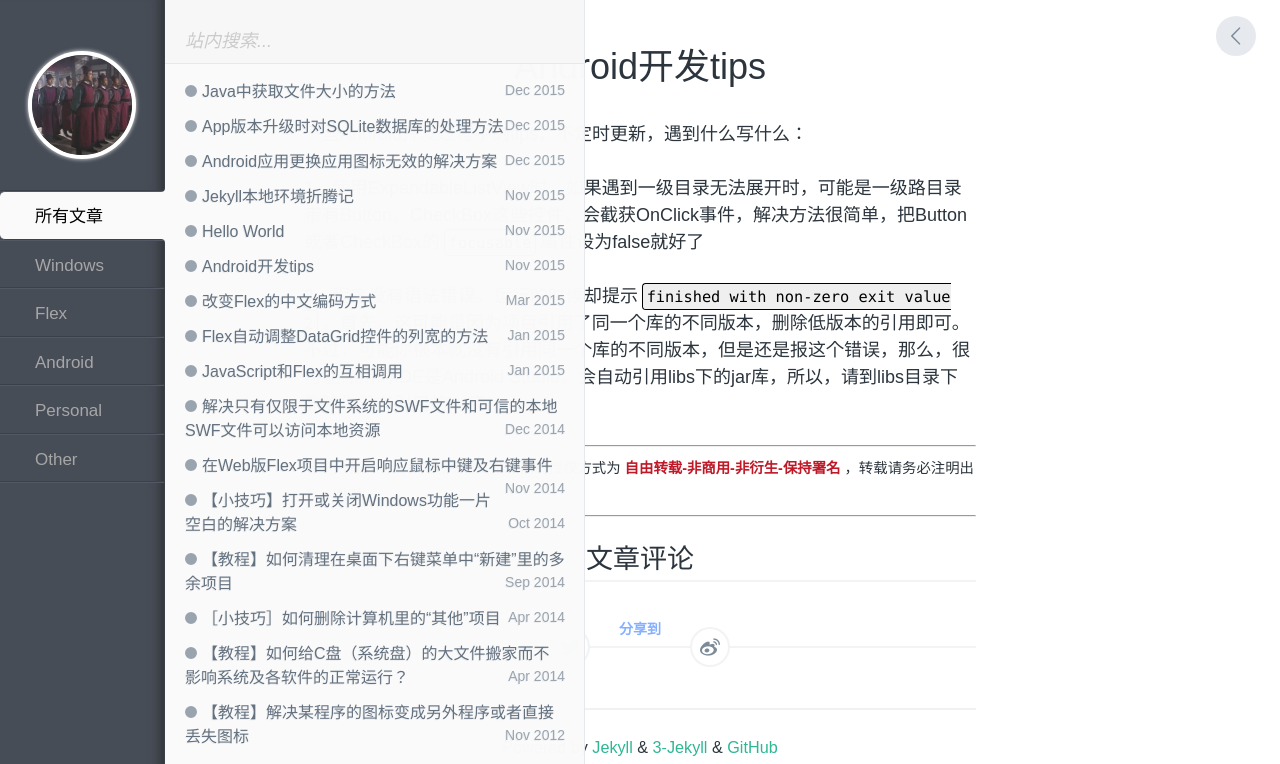
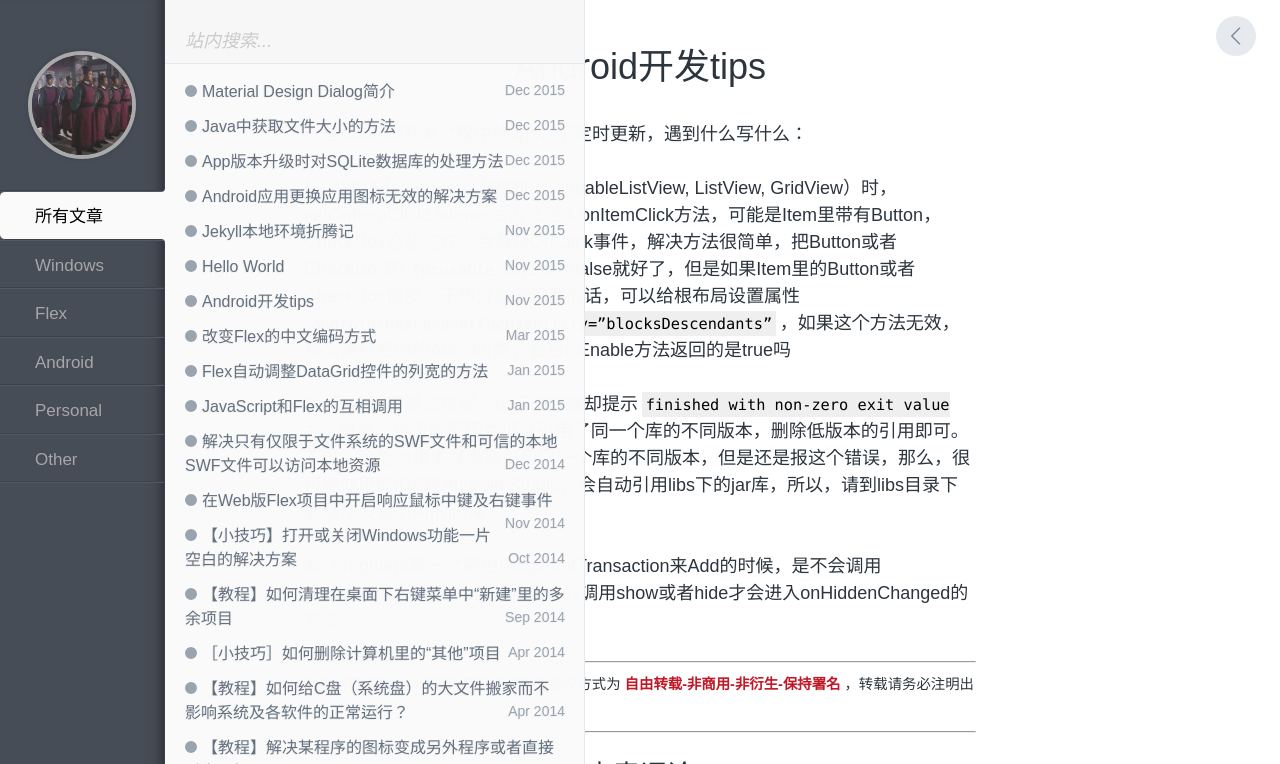
Before and after one commit to celerysoft/celerysoft.github.io, a Jekyll site: the page built from _posts/Android/2015-11-06-Android开发tips.md, in a window 1280 px wide, cut to the strip 0-764 px from the top of the page. Built offline with Jekyll 4.4.1, drawn with Linux system fonts in a browser that asks for light colours; comment, search, counter and statistics services are not loaded.

Commit message:
post Material Design Dialog简介

```diff
--- a/_config.yml
+++ b/_config.yml
@@ -48,7 +48,7 @@ js: /assets/js/
 image: /assets/image/
 #js: http://7xpapo.com1.z0.glb.clouddn.com/image/
 # 博文图片路径
-postimage: http://7xpapo.com1.z0.glb.clouddn.com/
+postimage: http://www.7xpapo.com1.z0.glb.clouddn.com/
 #postimage: /assets/postImages/
 
 # disqus 设置
--- a/_includes/copyright.html
+++ b/_includes/copyright.html
@@ -1,7 +1,7 @@
 <p id="copyright">
   Powered by <a href="http://jekyllrb.com">Jekyll</a> & <a href="https://github.com/P233/3-Jekyll">3-Jekyll</a> & <a href="http://pages.github.com">GitHub</a>
   </br>
-  Copyright © 2014 - {{site.time | date:"%Y"}} <a href="/about/">CelerySoft</a> All Rights Reserved.
+  Copyright © 2014 - {{site.time | date:"%Y"}} <a href="/index.html">CelerySoft</a> All Rights Reserved.
   &nbsp;
   {% include cnzz.html %}
 </p>
--- a/_posts/Android/2015-11-06-Android开发tips.md
+++ b/_posts/Android/2015-11-06-Android开发tips.md
@@ -7,6 +7,8 @@ tags: [Android, 开发, tips, 小贴士]
 
 一些Android开发过程中的tips，不定时更新，遇到什么写什么：
 
-**1**、使用ExpandableListView时，如果遇到一级目录无法展开时，可能是一级路目录带有Button，CheckBox这些控件，会截获OnClick事件，解决方法很简单，把Button或者CheckBox的`focusable`属性设为false就好了
+**1**、使用AdapterView（例如ExpandableListView, ListView, GridView）时，setOnItemClickListener后没法进入onItemClick方法，可能是Item里带有Button，CheckBox这些控件，会截获OnClick事件，解决方法很简单，把Button或者CheckBox的`focusable`属性设为false就好了，但是如果Item里的Button或者CheckBox很多，不想分别都设置的话，可以给根布局设置属性`android:descendantFocusability=”blocksDescendants”`，如果这个方法无效，那么请检查你的Adapter类，看看isEnable方法返回的是true吗
 
 **2**、程序没有语法错误，运行的时候却提示`finished with non-zero exit value 2`。首先，这可能是因为项目引用了同一个库的不同版本，删除低版本的引用即可。不过，可能你根本就没有引用同一个库的不同版本，但是还是报这个错误，那么，很可能你用的IDE是Android Studio，会自动引用libs下的jar库，所以，请到libs目录下删除你没有引用的jar库
+
+**3**、Fragment第一次通过FragmentTransaction来Add的时候，是不会调用onHiddenChanged的。只有显式的调用show或者hide才会进入onHiddenChanged的方法
--- a/assets/css/highlight.css
+++ b/assets/css/highlight.css
@@ -95,8 +95,8 @@ pre > code {
   color: black;
   font: .85em Consolas, Monaco, 'Andale Mono', monospace;
   background: #EFEFEF;
-  border: 1px solid black;
-  border-radius: .25em;
+  /*border: 1px solid black;
+  border-radius: .25em;*/
   vertical-align: 0px; }
 
 .highlight .c {
--- a/assets/css/style.css
+++ b/assets/css/style.css
@@ -99,7 +99,7 @@ a {
   height: 100%;
   background: #474d57;
   border-right: 1px solid #3c4149;
-  box-shadow: inset -15px 0 15px -15px #222;
+  box-shadow: inset -15px 0 15px -15px #222222;
   float: left;
   position: relative;
   -webkit-user-select: none;
@@ -116,7 +116,7 @@ a {
   height: 100px;
   margin: 55px auto 35px;
   border-radius: 50%;
-  box-shadow: 0 0 0px 4px white, 0 0 4px 4px #eee;
+  box-shadow: 0 0 0px 4px #aaaaaa, 0 0 4px 4px #3c4149;
   background-repeat: no-repeat;
   background-size: 100px 100px;
   overflow: hidden;
@@ -127,7 +127,8 @@ a {
     -moz-animation: spin .35s linear ;
     -ms-animation: spin .35s linear ;
     -o-animation: spin .35s linear ;
-    animation: spin .35s linear infinite;
+    animation: spin .35s linear ;
+    /*animation: spin .35s linear infinite;*/
 }
 @media (-webkit-min-device-pixel-ratio: 2), (min-resolution: 192dpi) {
   #avatar {
@@ -432,10 +433,14 @@ h1, h2, h3, h4, h5, h6 {
   #post__content a:hover {
     text-decoration: underline; }
 #post__content img {
-  max-width: 100%;
-  max-height: 500px;
+  max-width: 760px;
+  max-height: 100%;
   border: 2px solid #e5e8ec;
   border-radius: 5px; }
+
+#post__content img[alt="2in1row"] {
+  max-width: 370px;
+}
 
 #post__discuss {
   text-align: center;
@@ -723,7 +728,7 @@ iframe {
 }
 
 #pjax.fullscreen {
-  max-width: 800px;
+  max-width: 900px;
   margin: 0 auto; }
 
 #js-fullscreen, #nprogress .spinner-icon {
```
Also changed, not shown: _drafts/2015-12-17-HTTP学习笔记.md (+6 -0 lines), _posts/Android/2015-12-30-MaterialDesignDialog介绍.md (added, +175 -0 lines), _posts/Windows/2014-04-27-【小技巧】如何删除计算机里的“其他”项目.md (+6 -2 lines), assets/postImages/2015123001.png (added), assets/postImages/2015123002.png (added), assets/postImages/2015123003.png (added).
